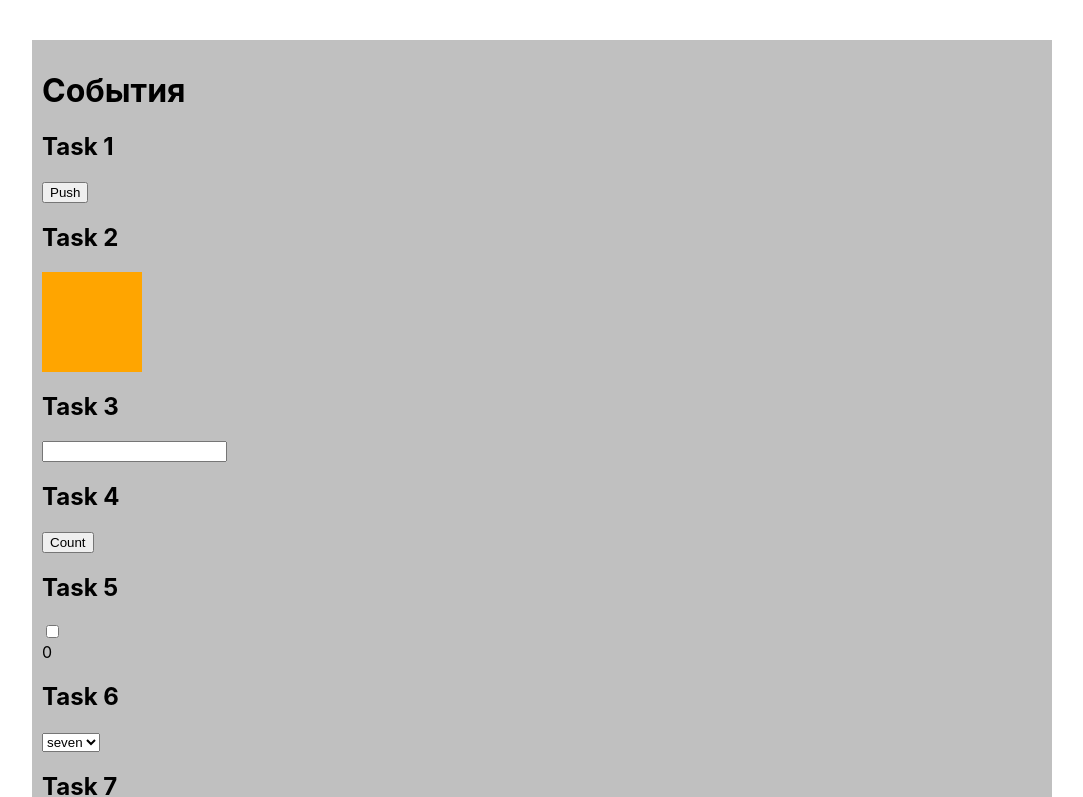
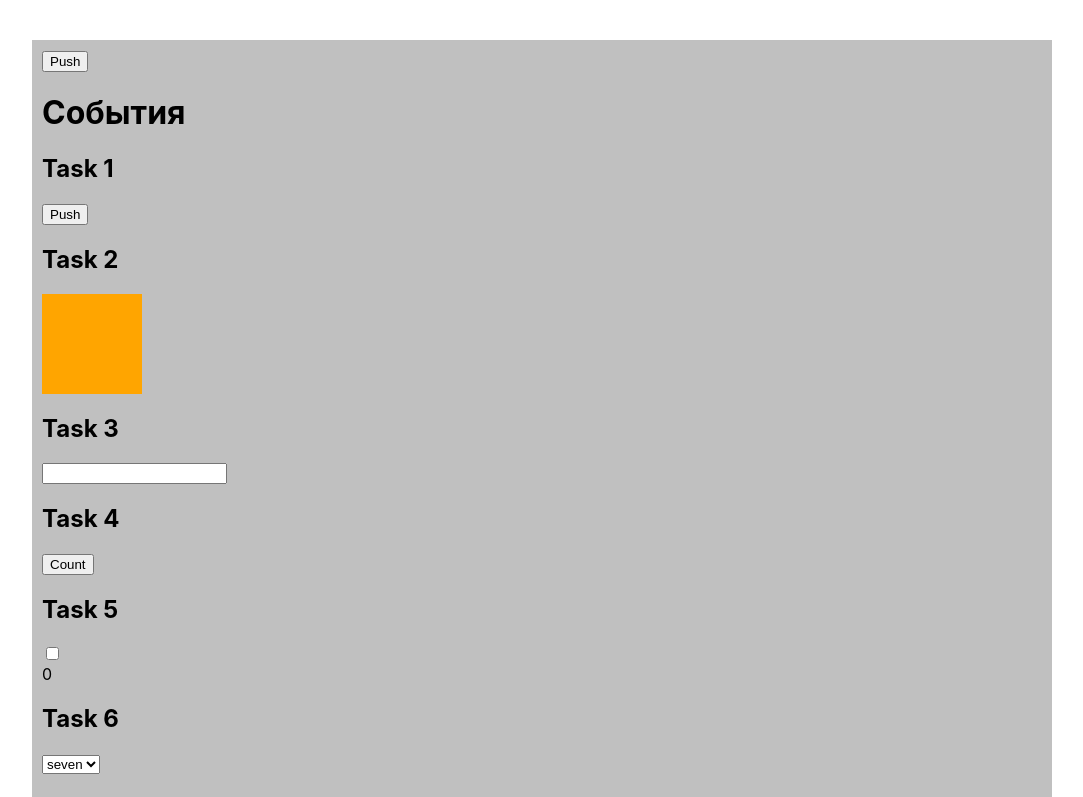
Before and after one commit to dim50dim/apps, a React (Create React App) app: page / in a window 1280 px wide. Shown: the top 797 px of the page, without its empty margins (98-1181 px from the left). Built offline with nearby package versions, Linux system fonts and the light colour scheme.

Commit message:
added constructor

```diff
--- a/src/App.js
+++ b/src/App.js
@@ -2,6 +2,7 @@ import './App.css';
 import React from 'react';
 import { useState } from 'react';
 // import Homework1 from './Homework1';
+import Test from './Test';
 
 function App() {
 const [st2,setSt2] = useState(false);
@@ -51,6 +52,7 @@ const [st10,setSt10] = useState([]);
 
   return (
     <>
+    <Test />
     {/* <Homework1 /> */}
       <h1>События</h1>
       <section>
--- a/src/Test.js
+++ b/src/Test.js
@@ -1,7 +1,12 @@
 import React from "react";
 
 class Test extends React.Component{
-
+    constructor() {
+        super();
+        this.state = {
+            s1 : 0,
+        }
+    }
     buttonHandler = () => {
         console.log('buttonHandler - worked');
 
@@ -12,6 +17,7 @@ class Test extends React.Component{
 
     return (
         <div>
+            {/* {console.log('render-2')} */}
             <div>
                 <button onClick={this.buttonHandler} > Push</button>
             </div>
@@ -19,3 +25,5 @@ class Test extends React.Component{
     )
      }
 }
+
+export default Test;
```
